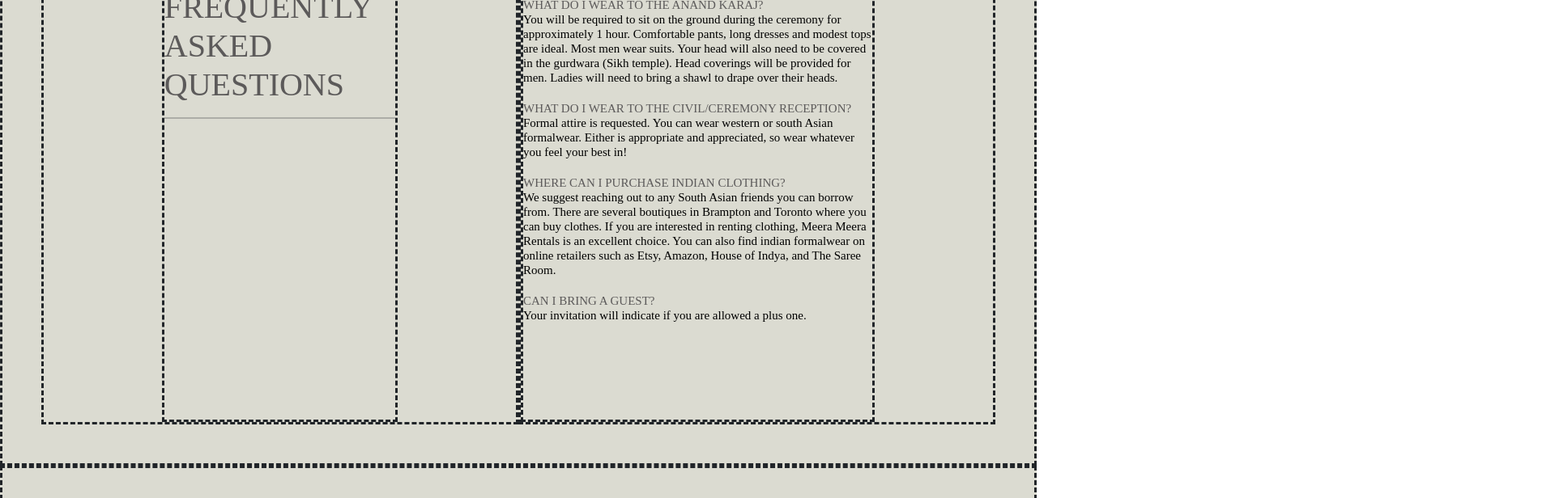
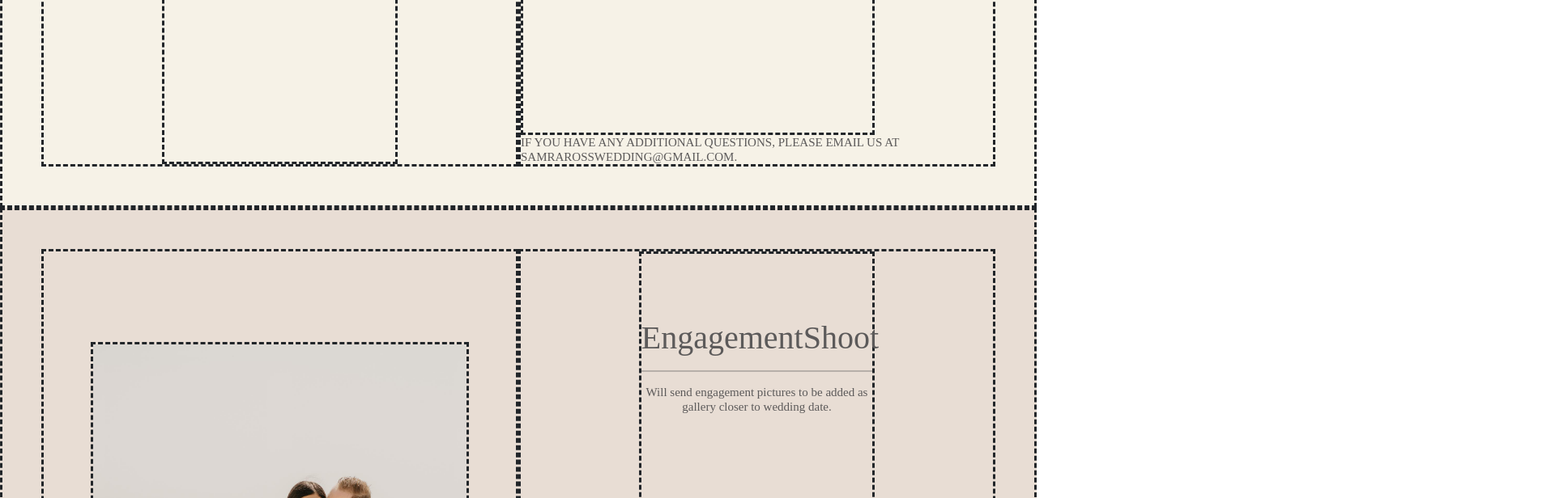
Before and after one commit to MichaelSault/TanyaWeddingWebsite, a React (Vite) app: page / in a window 1280 px wide. Shown: the part 2180-2796 px from the top of the page at 81% size, 1920 px wide, since content can reach past the window. Built offline with nearby package versions, Linux system fonts and the light colour scheme.

Commit message:
worked on desktop formatting for main page

```diff
--- a/src/App.css
+++ b/src/App.css
@@ -5,7 +5,7 @@
   flex-direction: row;
   flex-wrap: wrap;
   align-items: flex-start;
-  height: 91vh;
+  height: 100vh;
   justify-content: center;
   padding: 3em 3em;
   border-style: dashed;
@@ -77,6 +77,18 @@ body {
   margin: auto;
 }
 
+.engagementShootRow{
+  display: flex;
+  flex-direction: row;
+  flex-wrap: wrap;
+  align-items: flex-start;
+  height: 100vh;
+  justify-content: center;
+  padding: 3em 3em;
+  border-style: dashed;
+  background-color: #e8ddd4;
+}
+
 .faqTitleSubCol{
   display: flex;
   flex-direction: column;
@@ -100,7 +112,7 @@ body {
 
 .eventCard {
   padding: .5em;
-  height: 500px;
+  height: 400px;
   min-width: 376px;
   display: flex;
   flex-direction: column;
@@ -190,6 +202,7 @@ body {
   display: flex;
   justify-content: flex-start;
 }
+
 #eventTextinfo {
   font-size: 2.5vw;
   display: flex;
@@ -240,10 +253,11 @@ body {
   flex-direction: row;
   flex-wrap: wrap;
   align-items: flex-start;
-  height: 91vh;
+  height: 100vh;
   justify-content: center;
   padding: 3em 3em;
   border-style: dashed;
+  background-color: #f6f2e7;
 }
 
 h1 {
@@ -324,6 +338,18 @@ hr {
   min-width: 957px;
 }
 
+.registryRow{
+  display: flex;
+  flex-direction: row;
+  flex-wrap: wrap;
+  align-items: flex-start;
+  height: 45vh;
+  justify-content: center;
+  padding: 3em 3em;
+  border-style: dashed;
+  background-color: #e8ddd4;
+}
+
 #root {
   margin: 0 auto;
   padding-bottom: 0;
@@ -375,12 +401,24 @@ hr {
   text-align: left;
 }
 
+.scheduleRow{
+  display: flex;
+  flex-direction: row;
+  flex-wrap: wrap;
+  align-items: flex-start;
+  height: 100vh;
+  justify-content: center;
+  padding: 3em 3em;
+  border-style: dashed;
+  background-color: #fffbf7;
+}
+
 .songRow{
   display: flex;
   flex-direction: row;
   flex-wrap: wrap;
   align-items: flex-start;
-  height: 91vh;
+  height: 100vh;
   justify-content: center;
   padding: 3em 3em;
   border-style: dashed;
@@ -410,6 +448,10 @@ hr {
   align-content: left;
 }
 
+.weddingEventsBackground{
+  background-color: #f5f5ef;
+}
+
 @media only screen and (max-device-width: 480px) {
   .show-mobile {
     display: block;
--- a/src/components/engagementShoot.component.jsx
+++ b/src/components/engagementShoot.component.jsx
@@ -7,7 +7,7 @@ function EngagementShoot() {
 
     return (
         <>
-            <div className='faqRow'>
+            <div className='engagementShootRow'>
 
                 <div className='engagementShootCol'>
                     <div className='engagementShootSubCol'>
--- a/src/components/faq.componenet.jsx
+++ b/src/components/faq.componenet.jsx
@@ -19,17 +19,17 @@ function FAQ() {
                         <h2>WHAT IS THE ANAND KARAJ?</h2>
                         <h3>The Anand Karaj is the Sikh wedding ceremony. The Anand Karaj is comprised of a series of prayers and hymns (lavaans) which symbolizes the bride and grooms vows to one another. </h3>
 
-                        <h2>WHAT DO I WEAR TO THE ANAND KARAJ?</h2>
-                        <h3>You will be required to sit on the ground during the ceremony for approximately 1 hour. Comfortable pants, long dresses and modest tops are ideal. Most men wear suits. Your head will also need to be covered in the gurdwara (Sikh temple). Head coverings will be provided for men. Ladies will need to bring a shawl to drape over their heads.</h3>
+                        <h2>CAN I BRING A GUEST?</h2>
+                        <h3>If you received a plus one, it will be indicated on your invitation.</h3>
 
-                        <h2>WHAT DO I WEAR TO THE CIVIL/CEREMONY RECEPTION?</h2>
-                        <h3>Formal attire is requested. You can wear western or south Asian formalwear. Either is appropriate and appreciated, so wear whatever you feel your best in! </h3>
+                        <h2>WILL THERE BE A BAR AT THE RECEPTION?</h2>
+                        <h3>Yes! There will be an open bar at the reception which will serve alcoholic and non-alcoholic drinks. </h3>
 
-                        <h2>WHERE CAN I PURCHASE INDIAN CLOTHING? </h2>
-                        <h3>We suggest reaching out to any South Asian friends you can borrow from. There are several boutiques in Brampton and Toronto where you can buy clothes. If you are interested in renting clothing, Meera Meera Rentals is an excellent choice. You can also find indian formalwear on online retailers such as Etsy, Amazon,  House of Indya, and The Saree Room. </h3>
-
-                        <h2>CAN I BRING A GUEST?</h2>
-                        <h3>Your invitation will indicate if you are allowed a plus one. </h3>
+                        <h2>WILL THE WEDDING CEREMONIES BE INDOORS?</h2>
+                        <h3>Yes, both wedding ceremonies (Anand Karaj and civil ceremony) and the reception will take place indoors. </h3>
+                    </div>
+                    <div>
+                        <h2>IF YOU HAVE ANY ADDITIONAL QUESTIONS, PLEASE EMAIL US AT SAMRAROSSWEDDING@GMAIL.COM.</h2>
                     </div>
                 </div>
             </div>
--- a/src/components/home.component.jsx
+++ b/src/components/home.component.jsx
@@ -16,14 +16,17 @@ function Home() {
     <>
         <TitleHeader Title={'Justin & Tanya'}/>
 
-        <img src="src/assets/Header/WeddingEvents.png" className="d-block" width="1920px" height="60%" alt="..."/>
+        <img src="src/assets/Header/Header.png" className="d-block" height="60%" alt="..."/>
+        <img src="src/assets/Header/WeddingEvents.png" className="d-block" height="60%" alt="..."/>
 
-        <div id='bodyEventCards' className='hide-mobile'>
-            <div className='eventCardsRow'>
-                <EventCard eventName = "Anand Karaj (Sikh Ceremony)" date = "Saturday, August 17, 2024" time = "8:30am" location = "Gurdwara Shaheedgarh Sahib Hamilton" address = "200 Old Guelph Rd, Hamilton, ON L9H 5X6" description = "" active = {false}/>
-                <EventCard eventName = "Civil Ceremony" date = "Sunday, August 18, 2024" time = "3:00pm" location = "The Pearle Hotel. The Laurentide Room" address = "Elizabeth St, Burlington, ON L7R 0G3" description = "" active = {false}/>
-                <EventCard eventName = "Civil Ceremony & Reception" date = "Sunday, August 18, 2024" time = "3:30pm" location = "The Pearle Hotel. The Edgewater Room" address = "Elizabeth St, Burlington, ON L7R 0G3" description = "" active = {false}/>
-            </div>
+        <div className='weddingEventsBackground'>
+          <div id='bodyEventCards'>
+              <div className='eventCardsRow'>
+                  <EventCard eventName = "Anand Karaj (Sikh Ceremony)" date = "Saturday, August 17, 2024" time = "8:30am" location = "Gurdwara Shaheedgarh Sahib Hamilton" address = "200 Old Guelph Rd, Hamilton, ON L9H 5X6" description = "" active = {false}/>
+                  <EventCard eventName = "Civil Ceremony" date = "Sunday, August 18, 2024" time = "3:00pm" location = "The Pearle Hotel. The Laurentide Room" address = "Elizabeth St, Burlington, ON L7R 0G3" description = "" active = {false}/>
+                  <EventCard eventName = "Civil Ceremony & Reception" date = "Sunday, August 18, 2024" time = "3:30pm" location = "The Pearle Hotel. The Edgewater Room" address = "Elizabeth St, Burlington, ON L7R 0G3" description = "" active = {false}/>
+              </div>
+          </div>
         </div>
 
         <FAQ/>
--- a/src/components/registry.component.jsx
+++ b/src/components/registry.component.jsx
@@ -1,14 +1,16 @@
 import '../App.css';
+
+import RegistryBanner from '../assets/Photos/RegistryBanner.png';
 
 function Registry() {
 
 
     return (
         <>
-            <div className='faqRow'>
+            <div className='registryRow'>
                 <div className='faqTitleCol'>
                     <div className='faqTitleSubCol'>
-                        <h6>Your Presence at our wedding is the only present we require</h6>
+                        <h6>Your presence at our wedding is the only present we require</h6>
                     </div>
                 </div>
                 <div className='faqQuestionsCol'>
@@ -17,7 +19,7 @@ function Registry() {
                     </div>
                 </div>
             </div>
-            {/* <img src="src/assets/Header/WeddingEvents.png" className="d-block" width="1920px" height="40%" alt="..."/> */}
+            <img src={RegistryBanner} className="d-block" height="40%" alt="..."/>
         </>
   )
 }
--- a/src/components/schedule.component.jsx
+++ b/src/components/schedule.component.jsx
@@ -8,7 +8,7 @@ function Schedule() {
 
     return (
         <>
-            <div className='faqRow'>
+            <div className='scheduleRow'>
                 <div className='faqTitleCol'>
                     <div className='scheduleTitleSubCol'>
                         <h6>WEDDING WEEK SCHEDULE</h6>
--- a/src/components/titleBanner.component.jsx
+++ b/src/components/titleBanner.component.jsx
@@ -1,5 +1,7 @@
 import { forwardRef } from 'react';
 import '../App.css'
+
+import Header from '../assets/Header/Header.png';
 
 // eslint-disable-next-line react/display-name
 const TitleHeader = forwardRef(
@@ -14,7 +16,7 @@ const TitleHeader = forwardRef(
   return (
 
     <>
-      <div className='ImageHeader' width='100%' />
+      <image src={Header}/>
     </>
   )
   }
--- a/src/main.jsx
+++ b/src/main.jsx
@@ -17,7 +17,7 @@ import Navbar from './components/navbar.component.jsx';
 
 ReactDOM.createRoot(document.getElementById('root')).render(
   <>
-      <Navbar />
+      {/* <Navbar /> */}
       <React.StrictMode>
         <BrowserRouter>
           <Routes>
```
Also changed, not shown: src/assets/Photos/registryBanner.png (added).
